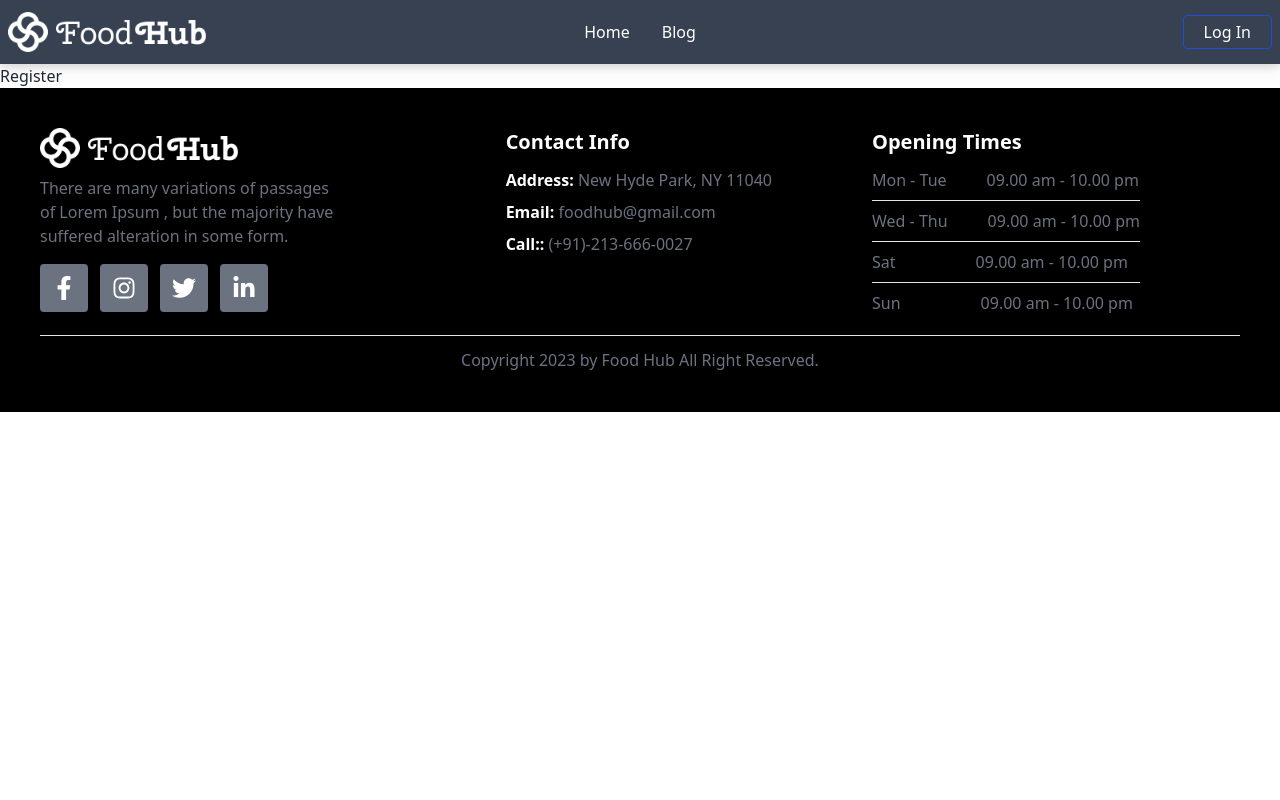
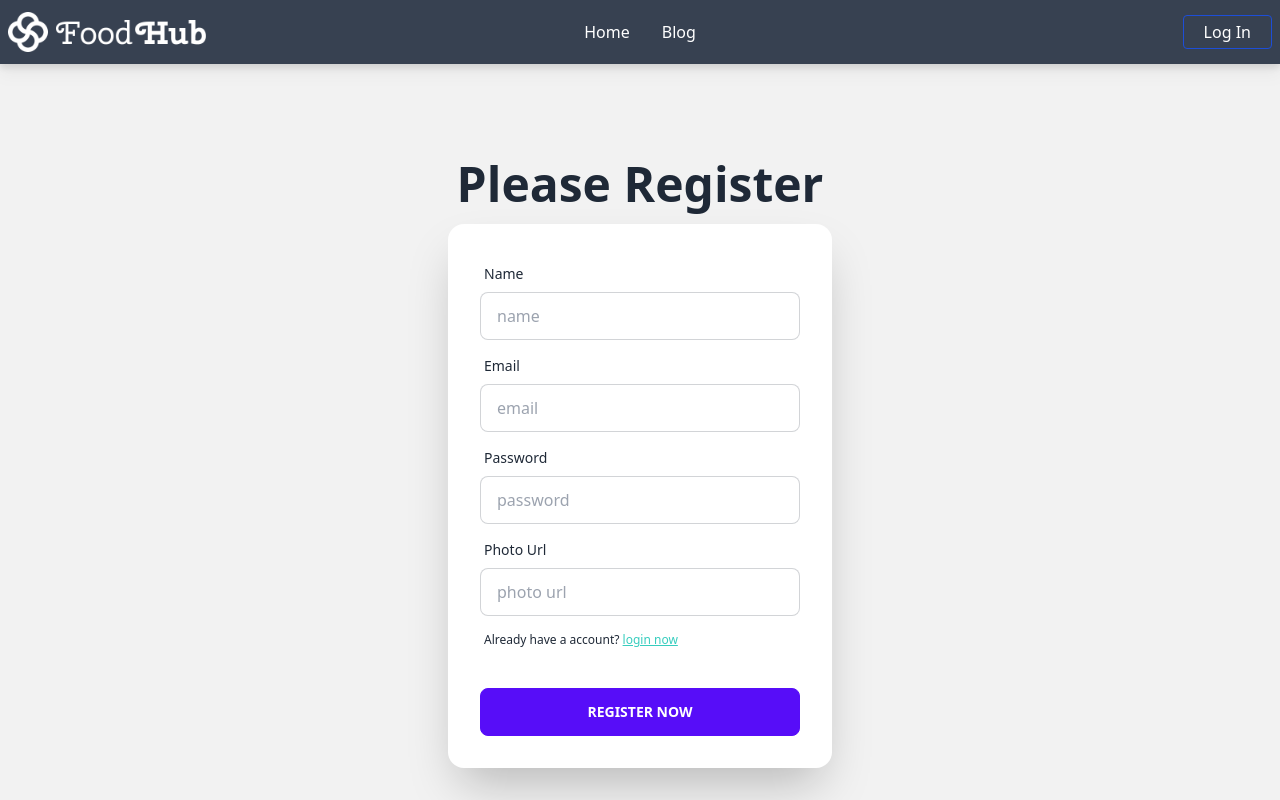
Before and after one commit to OliUllah1/chef-recipe-hunter, a React (Vite) app: page /register in a window 1280 px wide. Shown: the top 800 px of the page. Built offline with nearby package versions, Linux system fonts and the light colour scheme.

Commit message:
register page design done

```diff
--- a/src/pages/Login/Login.jsx
+++ b/src/pages/Login/Login.jsx
@@ -1,13 +1,12 @@
 import React from "react";
 import { Link } from "react-router-dom";
-
+import { FaGoogle,FaGithub } from "react-icons/fa";
 const Login = () => {
   return (
-    <div>
-      <div className="hero min-h-screen bg-base-200">
+    <div className="hero min-h-screen bg-base-200">
         <div className="hero-content flex-col">
-          <div className="text-center">
-            <h1 className="text-5xl font-bold">Place Login Hear</h1>
+          <div className="">
+            <h1 className="text-5xl font-bold">Please Login</h1>
           </div>
           <div className="card flex-shrink-0 w-96 shadow-2xl bg-base-100">
             <div className="card-body w-full">
@@ -36,15 +35,22 @@ const Login = () => {
                   </a>
                 </label>
               </div>
-              <div className="form-control mt-6">
+              <div className="form-control mt-4 mb-3">
                 <button className="btn btn-primary">Login</button>
+              </div>
+              <p className="text-center">Or</p>
+              <hr />
+              <div className="form-control">
+                <button className="btn"><FaGoogle className=""></FaGoogle><span className="ml-4"> Login with Google</span></button>
+              </div>
+              <div className="form-control mt-1">
+                <button className="btn"><FaGithub></FaGithub> <span className="ml-4"> Login with GitHub</span></button>
               </div>
 
             </div>
           </div>
         </div>
       </div>
-    </div>
   );
 };
 
--- a/src/pages/Register/Register.jsx
+++ b/src/pages/Register/Register.jsx
@@ -1,10 +1,72 @@
 import React from 'react';
+import { Link } from 'react-router-dom';
 
 const Register = () => {
     return (
-        <div>
-            <h1>Register</h1>
+        <div className="hero min-h-screen bg-base-200">
+        <div className="hero-content flex-col">
+          <div className="">
+            <h1 className="text-5xl font-bold">Please Register</h1>
+          </div>
+          <div className="card flex-shrink-0 w-96 shadow-2xl bg-base-100">
+            <div className="card-body w-full">
+              <div className="form-control">
+                <label className="label">
+                  <span className="label-text">Name</span>
+                </label>
+                <input
+                  type="text"
+                  name='name'
+                  placeholder="name"
+                  className="input input-bordered"
+                />
+              </div>
+              <div className="form-control">
+                <label className="label">
+                  <span className="label-text">Email</span>
+                </label>
+                <input
+                  type="email"
+                  name='email'
+                  placeholder="email"
+                  className="input input-bordered"
+                />
+              </div>
+              <div className="form-control">
+                <label className="label">
+                  <span className="label-text">Password</span>
+                </label>
+                <input
+                  type="password"
+                  name='password'
+                  placeholder="password"
+                  className="input input-bordered"
+                />
+              </div>
+              <div className="form-control">
+                <label className="label">
+                  <span className="label-text">Photo Url</span>
+                </label>
+                <input
+                  type="text"
+                  name='photoUrl'
+                  placeholder="photo url"
+                  className="input input-bordered"
+                />
+                <label className="label">
+                  <a href="#" className="label-text-alt mt-2">
+                  Already have a account? <Link to='/login'><a className="link link-accent">login now</a></Link>
+                  </a>
+                </label>
+              </div>
+              <div className="form-control mt-6">
+                <button className="btn btn-primary">Register Now</button>
+              </div>
+
+            </div>
+          </div>
         </div>
+      </div>
     );
 };
 
```
